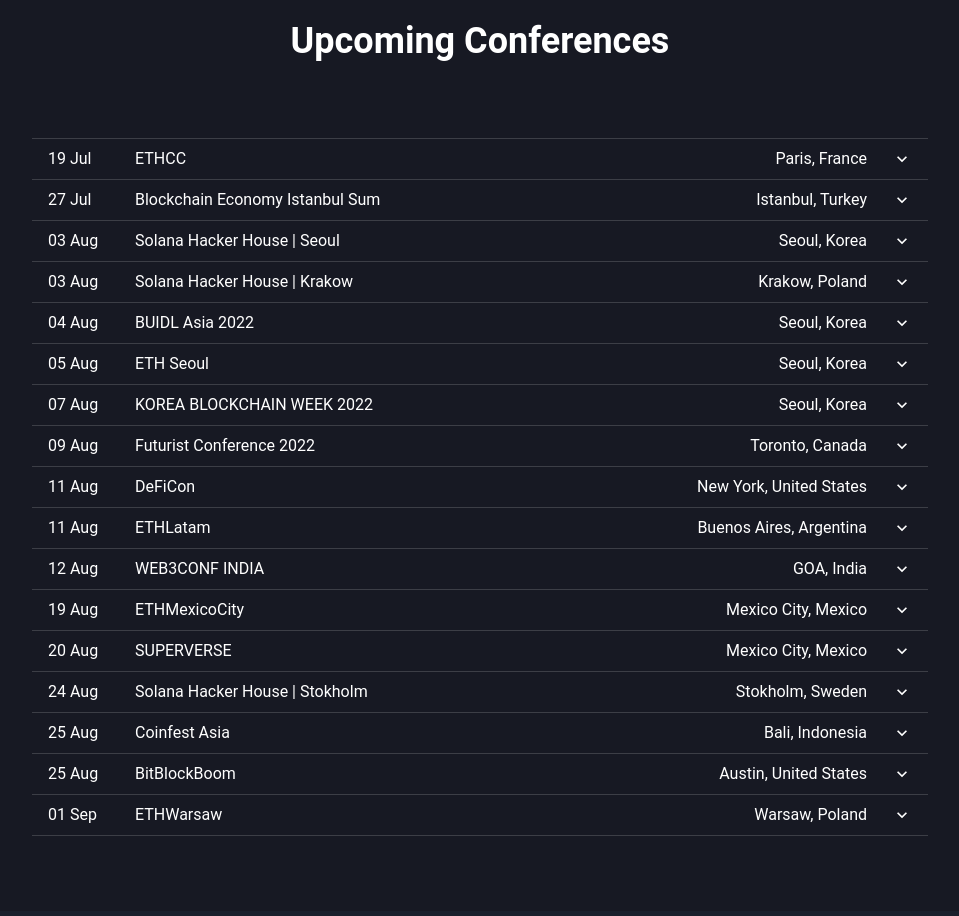
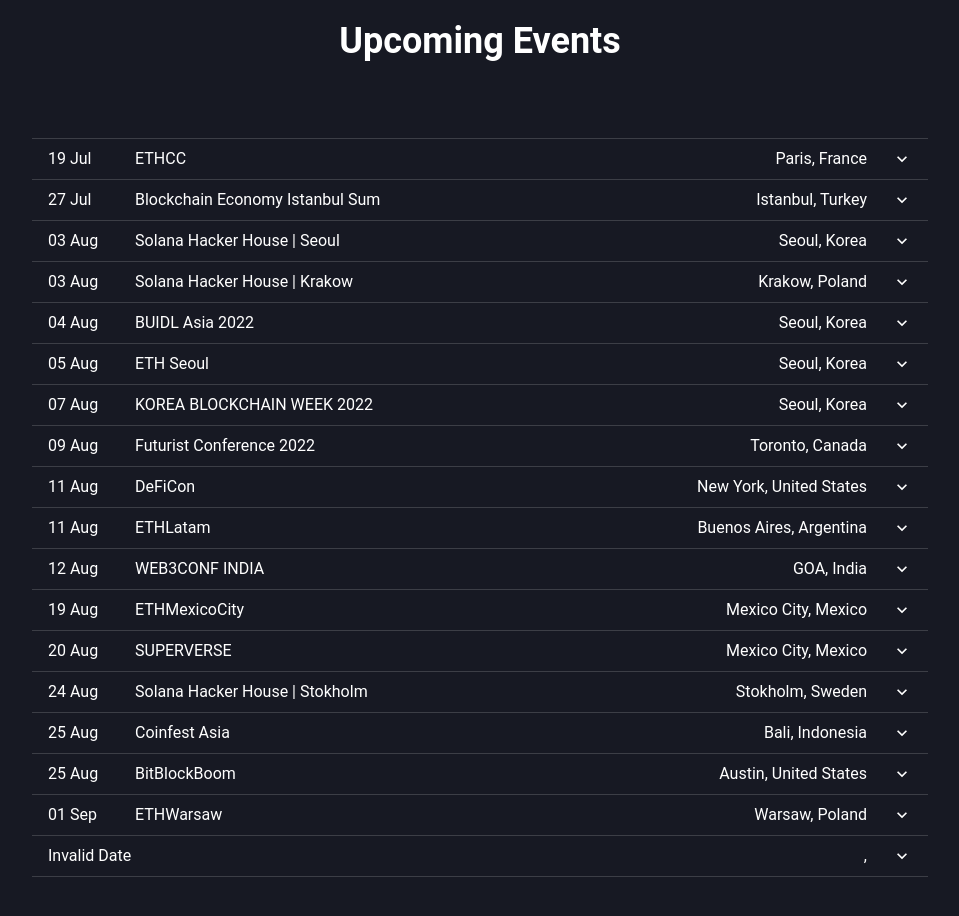
Before and after one commit to ocelot2123/cryptocalendar.live, a Next.js app: page / in a window 1280 px wide. Shown: the part 140-1056 px from the top of the page, without its empty margins (160-1119 px from the left). Built offline with nearby package versions, Linux system fonts and the light colour scheme.

Commit message:
rename conference to event

```diff
--- a/src/components/Conference.tsx
+++ b/src/components/Event.tsx
@@ -13,7 +13,7 @@
 import { FC } from 'react';
 import dayjs from 'dayjs';
 
-type Conference = {
+type Event = {
   name: string;
   startDate: string;
   endDate: string;
@@ -24,11 +24,11 @@
   description: string;
 };
 
-type ConferenceProp = {
-  conferences: Conference[];
+type EventProp = {
+  events: Event[];
 };
 
-function conferenceSort(a, b) {
+function eventSort(a, b) {
   if (dayjs(a.startDate) < dayjs(b.startDate)) {
     return -1;
   }
@@ -38,7 +38,7 @@
   return 0;
 }
 
-export const Conference: FC<ConferenceProp> = ({ conferences }) => (
+export const Event: FC<EventProp> = ({ events }) => (
   <>
     <Heading
       as="h1"
@@ -46,7 +46,7 @@
       marginBottom={'75px'}
       textAlign={'center'}
     >
-      Upcoming Conferences
+      Upcoming Events
     </Heading>
     <Accordion
       allowToggle
@@ -54,35 +54,31 @@
       width={{ base: '90%', md: '80%', xl: '70%' }}
       marginBottom="75px"
     >
-      {conferences.sort(conferenceSort).map(conference => {
+      {events.sort(eventSort).map(function (event, i) {
         return (
-          <AccordionItem>
+          <AccordionItem key={i}>
             <h2>
               <AccordionButton display="flex" alignItems={'center'}>
                 <Box display="flex" textAlign="left" gap={3}>
                   <Box minWidth={'75px'}>
-                    {dayjs(conference.startDate).format('DD MMM')}
+                    {dayjs(event.startDate).format('DD MMM')}
                   </Box>
-                  <Box>{conference.name}</Box>
+                  <Box>{event.name}</Box>
                 </Box>
                 <Box marginLeft={'auto'} display="flex" alignItems={'center'}>
-                  <Show above="md">
-                    {conference.city + ', ' + conference.country}
-                  </Show>
+                  <Show above="md">{event.city + ', ' + event.country}</Show>
                   <AccordionIcon marginLeft={'25px'} />
                 </Box>
               </AccordionButton>
             </h2>
             <AccordionPanel pb={4}>
               <Show below="md">
-                <Text fontSize="xs">
-                  {conference.city + ', ' + conference.country}
-                </Text>
+                <Text fontSize="xs">{event.city + ', ' + event.country}</Text>
               </Show>
               <Text whiteSpace="pre-line" marginBottom="25px">
-                {conference.description}
+                {event.description}
               </Text>
-              <ChakraLink href={conference.link} target="_blank">
+              <ChakraLink href={event.link} target="_blank">
                 Website
               </ChakraLink>
             </AccordionPanel>
--- a/src/components/Header.tsx
+++ b/src/components/Header.tsx
@@ -10,7 +10,7 @@
         href="https://docs.google.com/forms/d/e/1FAIpQLSeMQjsrAIpeuTC6jMWRAaQCh-6Y7zVya8UEBrbsu98ClQX8Jg/viewform"
       >
         <Button variant="ghost" width={'150px'} whiteSpace="normal">
-          List Your Conference
+          List Your Event
         </Button>
       </Link>
       <DarkModeSwitch />
--- a/src/data.json
+++ b/src/data.json
@@ -168,5 +168,15 @@
     "link": "https://www.ethwarsaw.dev/",
     "twitter": "https://twitter.com/ETHWarsaw",
     "description": "Warsaw blockchain community has been very active on the global Web3 scene.\nWe’d like to welcome Web3 builders from all over the world to join us for a week of building, exchanging experiences & ideas here in Warsaw!"
+  },
+  {
+    "name": "",
+    "startDate": "",
+    "endDate": "",
+    "city": "",
+    "country": "",
+    "link": "",
+    "twitter": "",
+    "description": ""
   }
 ]
--- a/src/pages/index.tsx
+++ b/src/pages/index.tsx
@@ -1,12 +1,12 @@
 import { Container } from '../components/Container';
-import { Conference } from '../components/Conference';
-import conferences from '../data.json';
+import { Event } from '../components/Event';
+import events from '../data.json';
 import { Header } from '../components/Header';
 
 const Index = () => (
   <Container height="100%" minHeight="100vh">
     <Header />
-    <Conference conferences={conferences} />
+    <Event events={events} />
   </Container>
 );
 
```
Also changed, not shown: tsconfig.json (+3 -13 lines).
